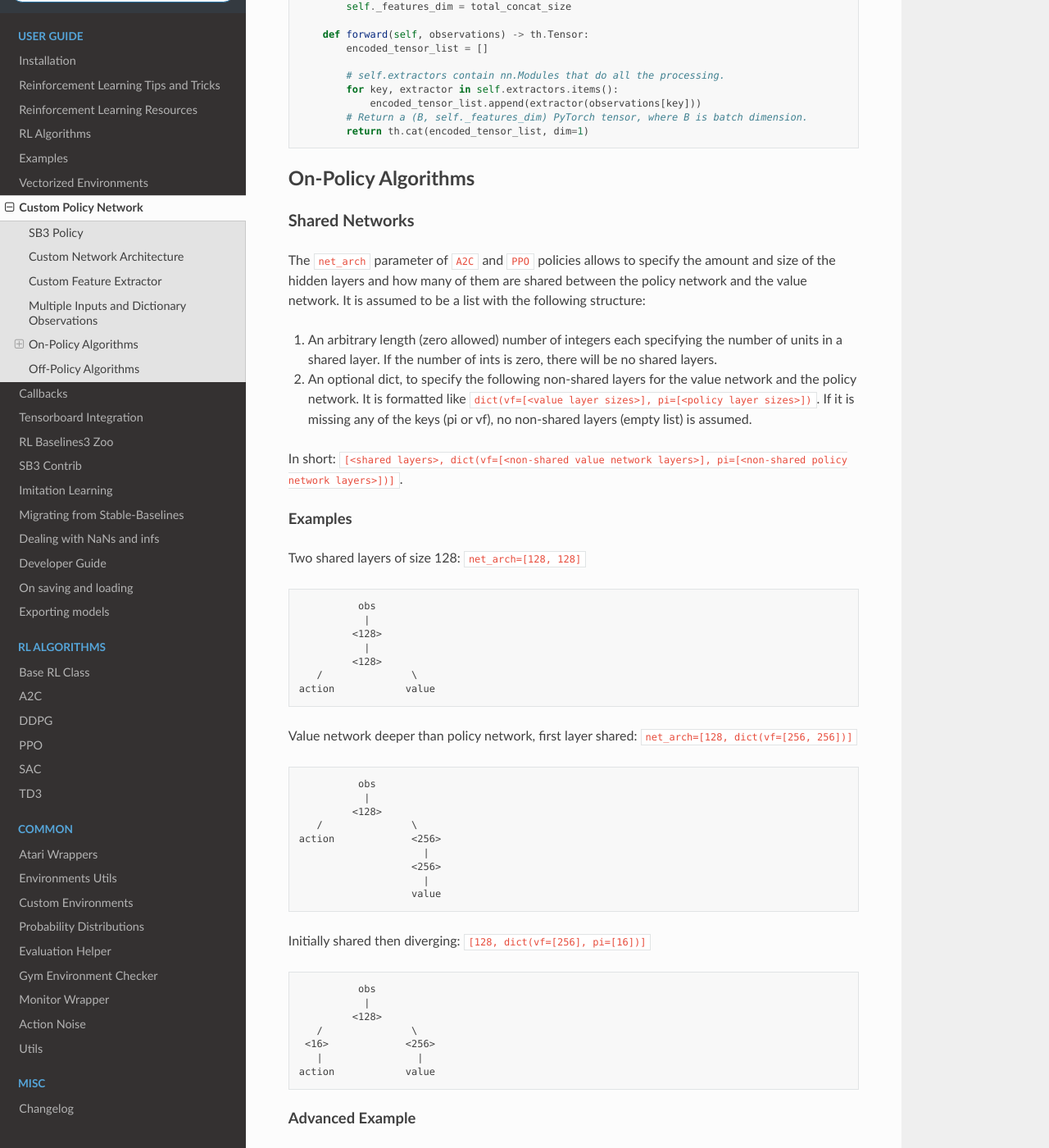
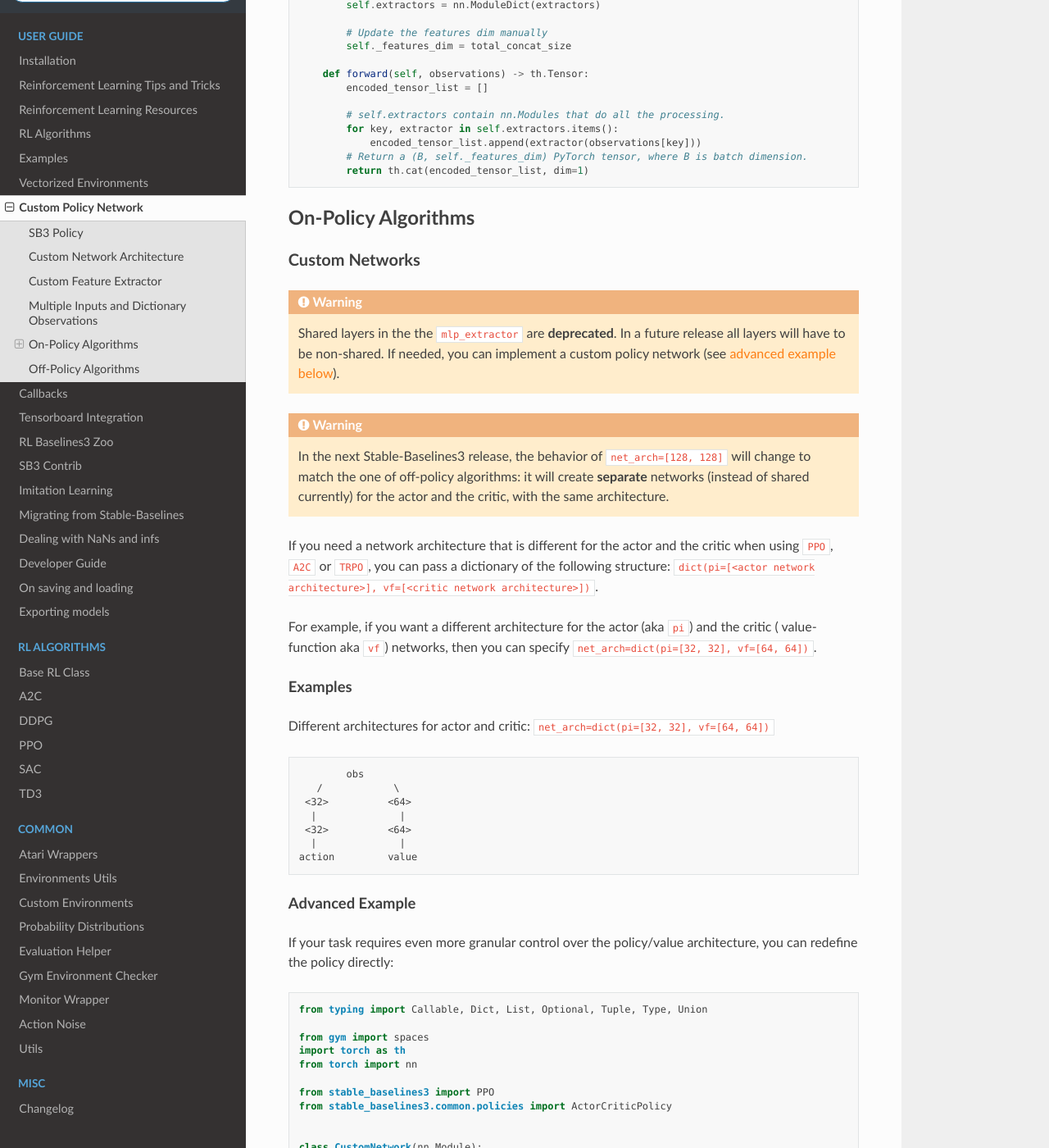
Before and after one commit to DLR-RM/stable-baselines3, a Sphinx documentation site: the page built from docs/guide/custom_policy.rst, in a window 1280 px wide and 1400 px high, scrolled down 5161 px. Shown: the whole window at 82% size. Built offline with Sphinx 7.4.7 and the Read the Docs theme 2.0.0, drawn with Linux system fonts in a browser that asks for light colours; pages that are not in the unit, such as notebooks, are missing from menus; some of the changed text lies outside the part shown.

Commit message:
Deprecation of shared layers in `MlpExtractor` (#1252)
* Deprecation warning for shared layers in Mlpextractor

* Updated changelog

* Updated custom policy doc

* Update doc and deprecation

* Fix doc build

* Minor edits

Co-authored-by: Antonin Raffin <antonin.raffin@ensta.org>

```diff
--- a/docs/guide/custom_policy.rst
+++ b/docs/guide/custom_policy.rst
@@ -114,13 +112,14 @@
 
 .. note::
 
-  By default the features extractor is shared between the actor and the critic to save computation (when applicable).
+  For on-policy algorithms, the features extractor is shared by default between the actor and the critic to save computation (when applicable).
   However, this can be changed setting ``share_features_extractor=False`` in the
   ``policy_kwargs`` (both for on-policy and off-policy algorithms).
 
 
 .. warning::
   If the features extractor is **non-shared**, it is **not** possible to have shared layers in the ``mlp_extractor``.
+  Please note that this option is **deprecated**, therefore in a future release the layers in the ``mlp_extractor`` will have to be non-shared.
 
 
 .. code-block:: python
@@ -240,64 +239,56 @@
 On-Policy Algorithms
 ^^^^^^^^^^^^^^^^^^^^
 
-Shared Networks
+Custom Networks
 ---------------
 
-The ``net_arch`` parameter of ``A2C`` and ``PPO`` policies allows to specify the amount and size of the hidden layers and how many
-of them are shared between the policy network and the value network. It is assumed to be a list with the following
-structure:
+.. warning::
+  Shared layers in the the ``mlp_extractor`` are **deprecated**.
+  In a future release all layers will have to be non-shared.
+  If needed, you can implement a custom policy network (see `advanced example below <#advanced-example>`_).
 
-1. An arbitrary length (zero allowed) number of integers each specifying the number of units in a shared layer.
-   If the number of ints is zero, there will be no shared layers.
-2. An optional dict, to specify the following non-shared layers for the value network and the policy network.
-   It is formatted like ``dict(vf=[<value layer sizes>], pi=[<policy layer sizes>])``.
-   If it is missing any of the keys (pi or vf), no non-shared layers (empty list) is assumed.
+.. warning::
+  In the next Stable-Baselines3 release, the behavior of ``net_arch=[128, 128]`` will change
+  to match the one of off-policy algorithms: it will create **separate** networks (instead of shared currently)
+  for the actor and the critic, with the same architecture.
 
-In short: ``[<shared layers>, dict(vf=[<non-shared value network layers>], pi=[<non-shared policy network layers>])]``.
+
+If you need a network architecture that is different for the actor and the critic when using ``PPO``, ``A2C`` or ``TRPO``,
+you can pass a dictionary of the following structure: ``dict(pi=[<actor network architecture>], vf=[<critic network architecture>])``.
+
+For example, if you want a different architecture for the actor (aka ``pi``) and the critic ( value-function aka ``vf``) networks,
+then you can specify ``net_arch=dict(pi=[32, 32], vf=[64, 64])``.
+
+.. Otherwise, to have actor and critic that share the same network architecture,
+.. you only need to specify ``net_arch=[128, 128]`` (here, two hidden layers of 128 units each).
 
 Examples
 ~~~~~~~~
 
-Two shared layers of size 128: ``net_arch=[128, 128]``
+.. TODO(antonin): uncomment when shared network is removed
+.. Same architecture for actor and critic with two layers of size 128: ``net_arch=[128, 128]``
+..
+.. .. code-block:: none
+..
+..             obs
+..        /            \
+..      <128>          <128>
+..       |              |
+..      <128>          <128>
+..       |              |
+..     action         value
 
+Different architectures for actor and critic: ``net_arch=dict(pi=[32, 32], vf=[64, 64])``
 
 .. code-block:: none
 
-                  obs
-                   |
-                 <128>
-                   |
-                 <128>
-           /               \
-        action            value
-
-
-Value network deeper than policy network, first layer shared: ``net_arch=[128, dict(vf=[256, 256])]``
-
-.. code-block:: none
-
-                  obs
-                   |
-                 <128>
-           /               \
-        action             <256>
-                             |
-                           <256>
-                             |
-                           value
-
-
-Initially shared then diverging: ``[128, dict(vf=[256], pi=[16])]``
-
-.. code-block:: none
-
-                  obs
-                   |
-                 <128>
-           /               \
-         <16>             <256>
-           |                |
-        action            value
+            obs
+       /            \
+     <32>          <64>
+      |              |
+     <32>          <64>
+      |              |
+    action         value
 
 
 Advanced Example
@@ -370,8 +361,6 @@
           observation_space: spaces.Space,
           action_space: spaces.Space,
           lr_schedule: Callable[[float], float],
-          net_arch: Optional[List[Union[int, Dict[str, List[int]]]]] = None,
-          activation_fn: Type[nn.Module] = nn.Tanh,
           *args,
           **kwargs,
       ):
@@ -402,19 +389,14 @@
 Off-Policy Algorithms
 ^^^^^^^^^^^^^^^^^^^^^
 
-If you need a network architecture that is different for the actor and the critic when using ``SAC``, ``DDPG`` or ``TD3``,
-you can pass a dictionary of the following structure: ``dict(qf=[<critic network architecture>], pi=[<actor network architecture>])``.
+If you need a network architecture that is different for the actor and the critic when using ``SAC``, ``DDPG``, ``TQC`` or ``TD3``,
+you can pass a dictionary of the following structure: ``dict(pi=[<actor network architecture>], qf=[<critic network architecture>])``.
 
 For example, if you want a different architecture for the actor (aka ``pi``) and the critic (Q-function aka ``qf``) networks,
-then you can specify ``net_arch=dict(qf=[400, 300], pi=[64, 64])``.
+then you can specify ``net_arch=dict(pi=[64, 64], qf=[400, 300])``.
 
 Otherwise, to have actor and critic that share the same network architecture,
 you only need to specify ``net_arch=[256, 256]`` (here, two hidden layers of 256 units each).
-
-
-.. note::
-    Compared to their on-policy counterparts, no shared layers (other than the features extractor)
-    between the actor and the critic are allowed (to prevent issues with target networks).
 
 
 .. note::
--- a/docs/misc/changelog.rst
+++ b/docs/misc/changelog.rst
@@ -4,8 +4,15 @@
 ==========
 
 
-Release 1.7.0a11 (WIP)
+Release 1.7.0a12 (WIP)
 --------------------------
+
+.. warning::
+
+  Shared layers in MLP policy (``mlp_extractor``) are now deprecated for PPO, A2C and TRPO.
+  This feature will be removed in SB3 v1.8.0 and the behavior of ``net_arch=[64, 64]``
+  will create **separate** networks with the same architecture, to be consistent with the off-policy algorithms.
+
 
 .. note::
 
@@ -34,8 +41,15 @@
 - Added ``normalized_image`` parameter to ``NatureCNN`` and ``CombinedExtractor``
 - Added support for Python 3.10
 
-SB3-Contrib
-^^^^^^^^^^^
+`SB3-Contrib`_
+^^^^^^^^^^^^^^
+- Fixed a bug in ``RecurrentPPO`` where the lstm states where incorrectly reshaped for ``n_lstm_layers > 1`` (thanks @kolbytn)
+- Fixed ``RuntimeError: rnn: hx is not contiguous`` while predicting terminal values for ``RecurrentPPO`` when ``n_lstm_layers > 1``
+
+`RL Zoo`_
+^^^^^^^^^
+- Added support for python file for configuration
+- Added ``monitor_kwargs`` parameter
 
 Bug Fixes:
 ^^^^^^^^^^
@@ -52,6 +66,7 @@
 Deprecations:
 ^^^^^^^^^^^^^
 - You should now explicitely pass a ``features_extractor`` parameter when calling ``extract_features()``
+- Deprecated shared layers in ``MlpExtractor`` (@AlexPasqua)
 
 Others:
 ^^^^^^^
@@ -99,8 +114,12 @@
 - Added progress bar callback
 - The `RL Zoo <https://github.com/DLR-RM/rl-baselines3-zoo>`_ can now be installed as a package (``pip install rl_zoo3``)
 
-SB3-Contrib
-^^^^^^^^^^^
+`SB3-Contrib`_
+^^^^^^^^^^^^^^
+
+`RL Zoo`_
+^^^^^^^^^
+- RL Zoo is now a python package and can be installed using ``pip install rl_zoo3``
 
 Bug Fixes:
 ^^^^^^^^^^
@@ -135,8 +154,8 @@
 - Added option for ``Monitor`` to append to existing file instead of overriding (@sidney-tio)
 - The env checker now raises an error when using dict observation spaces and observation keys don't match observation space keys
 
-SB3-Contrib
-^^^^^^^^^^^
+`SB3-Contrib`_
+^^^^^^^^^^^^^^
 - Fixed the issue of wrongly passing policy arguments when using ``CnnLstmPolicy`` or ``MultiInputLstmPolicy`` with ``RecurrentPPO`` (@mlodel)
 
 Bug Fixes:
@@ -192,8 +211,8 @@
 New Features:
 ^^^^^^^^^^^^^
 
-SB3-Contrib
-^^^^^^^^^^^
+`SB3-Contrib`_
+^^^^^^^^^^^^^^
 - Added Recurrent PPO (PPO LSTM). See https://github.com/Stable-Baselines-Team/stable-baselines3-contrib/pull/53
 
 
@@ -246,8 +265,8 @@
   depending on desired maximum width of output.
 - Allow PPO to turn of advantage normalization (see `PR #763 <https://github.com/DLR-RM/stable-baselines3/pull/763>`_) @vwxyzjn
 
-SB3-Contrib
-^^^^^^^^^^^
+`SB3-Contrib`_
+^^^^^^^^^^^^^^
 - coming soon: Cross Entropy Method, see https://github.com/Stable-Baselines-Team/stable-baselines3-contrib/pull/62
 
 Bug Fixes:
@@ -309,8 +328,8 @@
 - Added ``skip`` option to ``VecTransposeImage`` to skip transforming the channel order when the heuristic is wrong
 - Added ``copy()`` and ``combine()`` methods to ``RunningMeanStd``
 
-SB3-Contrib
-^^^^^^^^^^^
+`SB3-Contrib`_
+^^^^^^^^^^^^^^
 - Added Trust Region Policy Optimization (TRPO) (@cyprienc)
 - Added Augmented Random Search (ARS) (@sgillen)
 - Coming soon: PPO LSTM, see https://github.com/Stable-Baselines-Team/stable-baselines3-contrib/pull/53
--- a/stable_baselines3/version.txt
+++ b/stable_baselines3/version.txt
@@ -1 +1 @@
-1.7.0a11
+1.7.0a12
```
Also changed, not shown: other parts of docs/guide/custom_policy.rst (+3 -7 lines), other parts of docs/misc/changelog.rst (+2 -1 lines), 5 other files.
